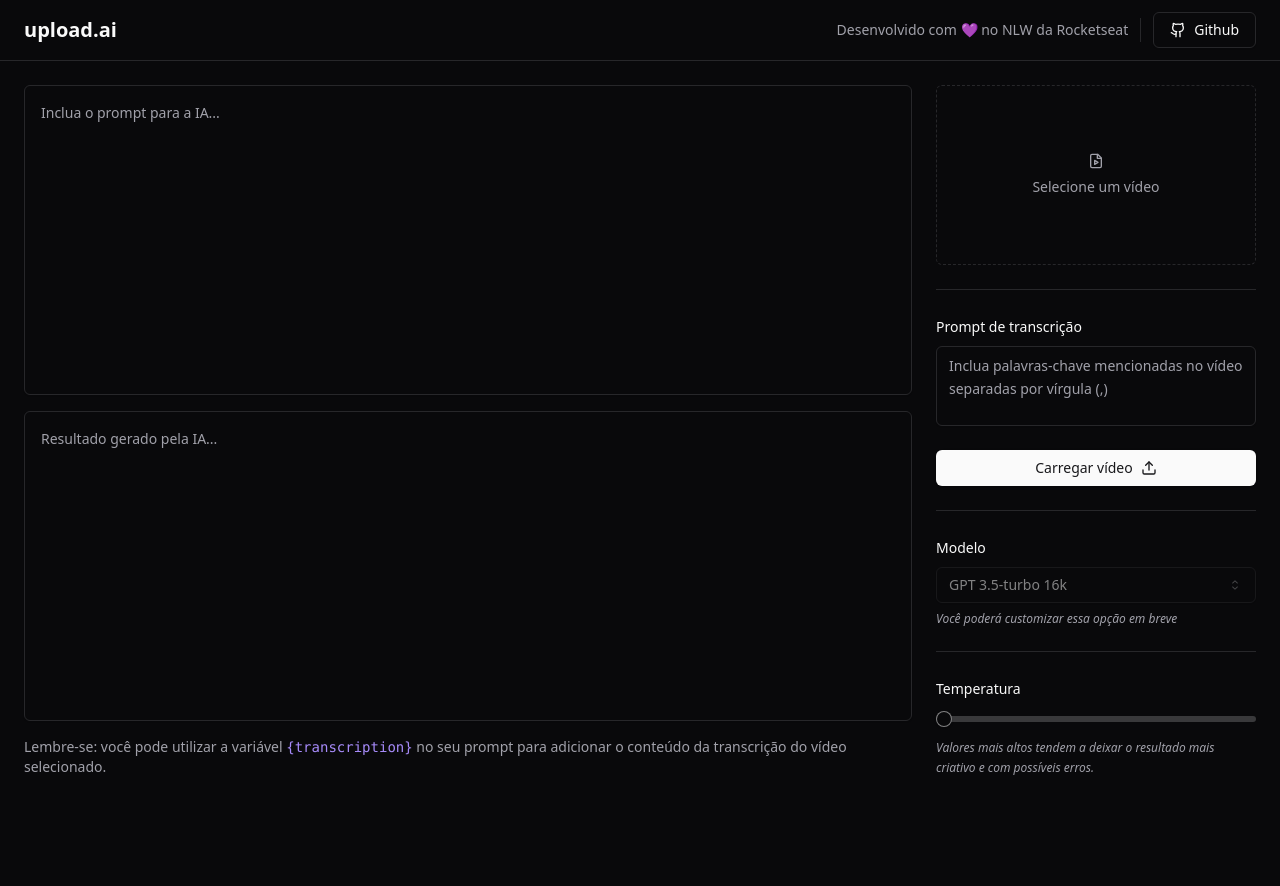
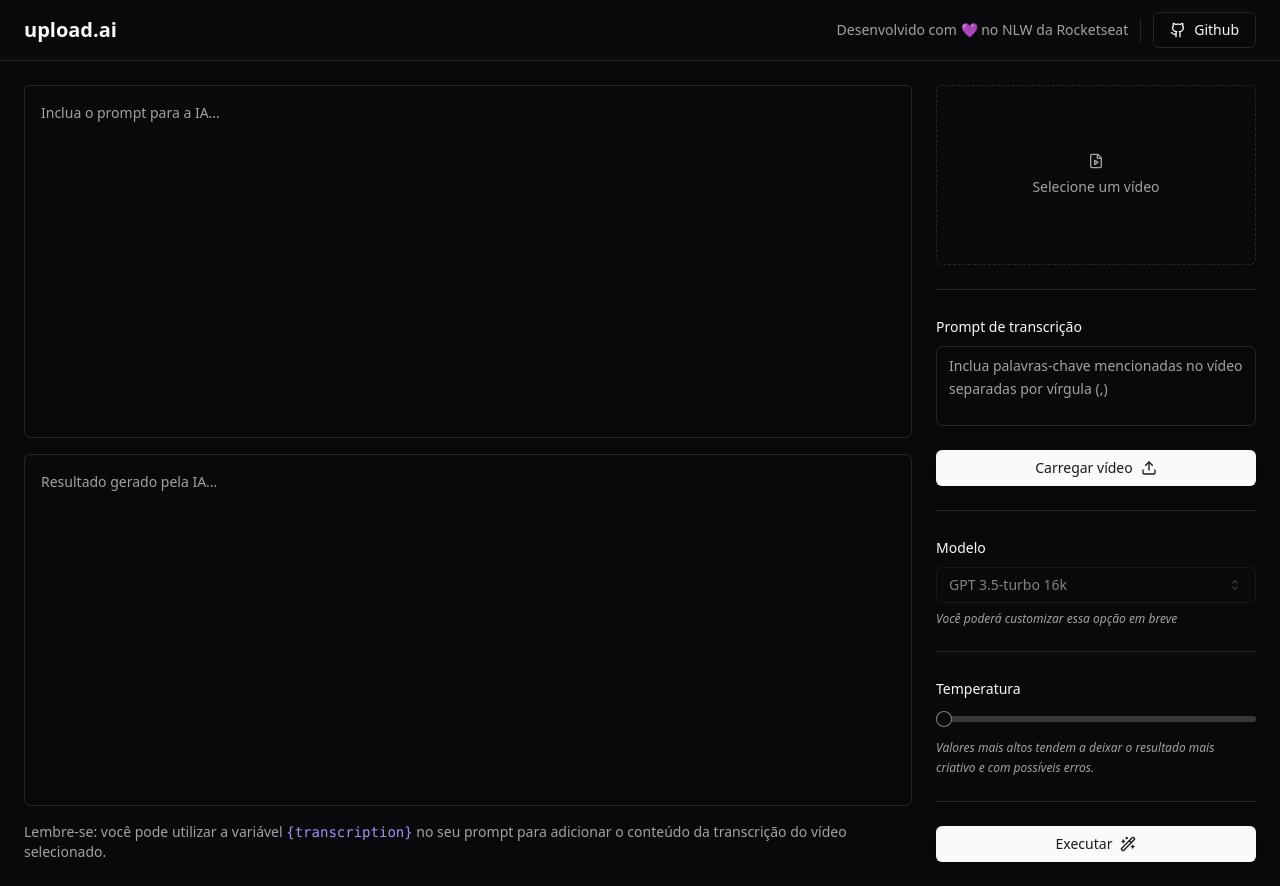
Before and after one commit to wallacewolv/upload-ai-web, a React (Vite) app: page / in a window 1280 px wide. Before the commit the page ends 801 px from the top, so only its background shows below. Built offline with nearby package versions, Linux system fonts and the light colour scheme.

Commit message:
feat: Adicionando botão executar

```diff
--- a/src/App.tsx
+++ b/src/App.tsx
@@ -1,4 +1,4 @@
-import { FileVideo, Github, Upload } from "lucide-react";
+import { FileVideo, Github, Upload, Wand2 } from "lucide-react";
 
 import { Button } from "./components/ui/button";
 import { Label } from "./components/ui/label";
@@ -115,6 +115,13 @@
                 com possíveis erros.
               </span>
             </div>
+
+            <Separator />
+
+            <Button type="submit" className="w-full">
+              Executar
+              <Wand2 className="w-4 h-4 ml-2" />
+            </Button>
           </form>
         </aside>
       </main>
```
